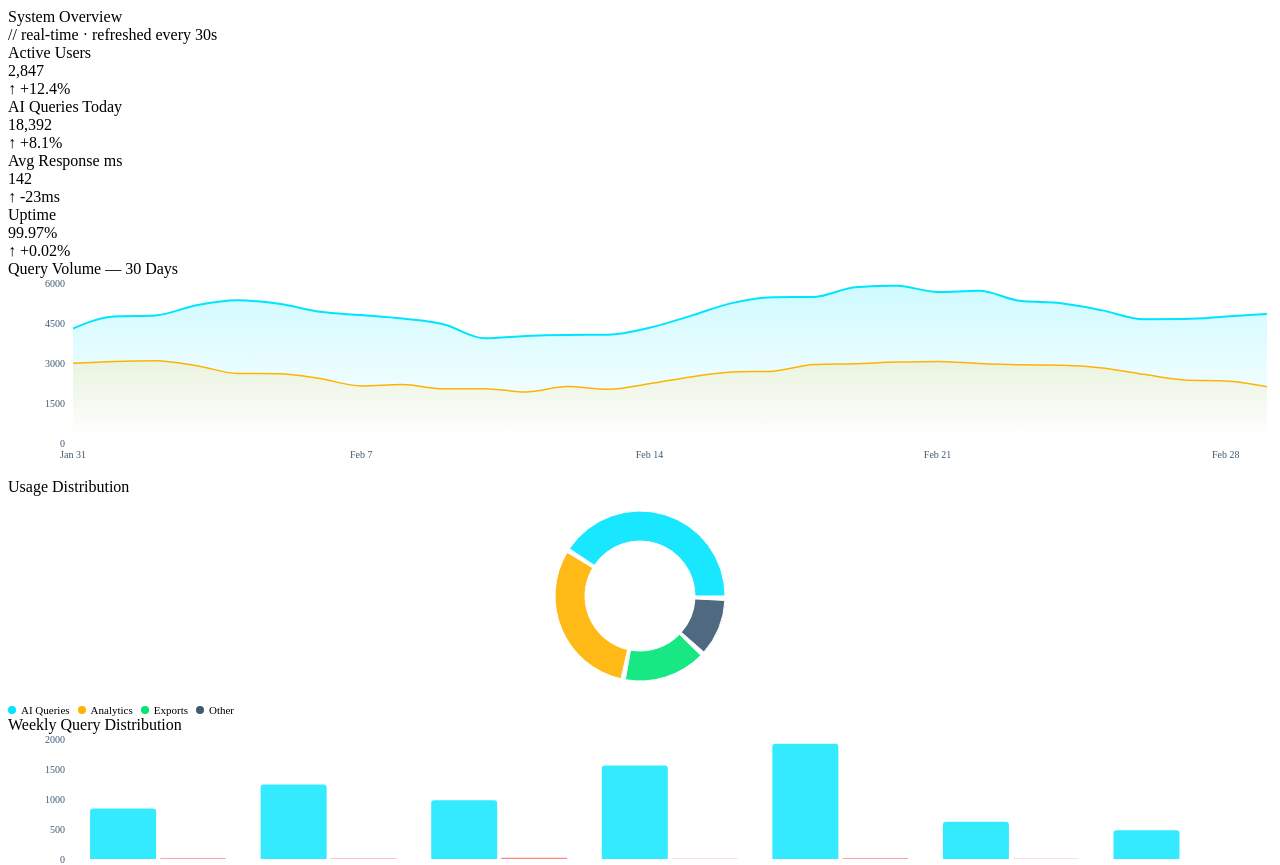
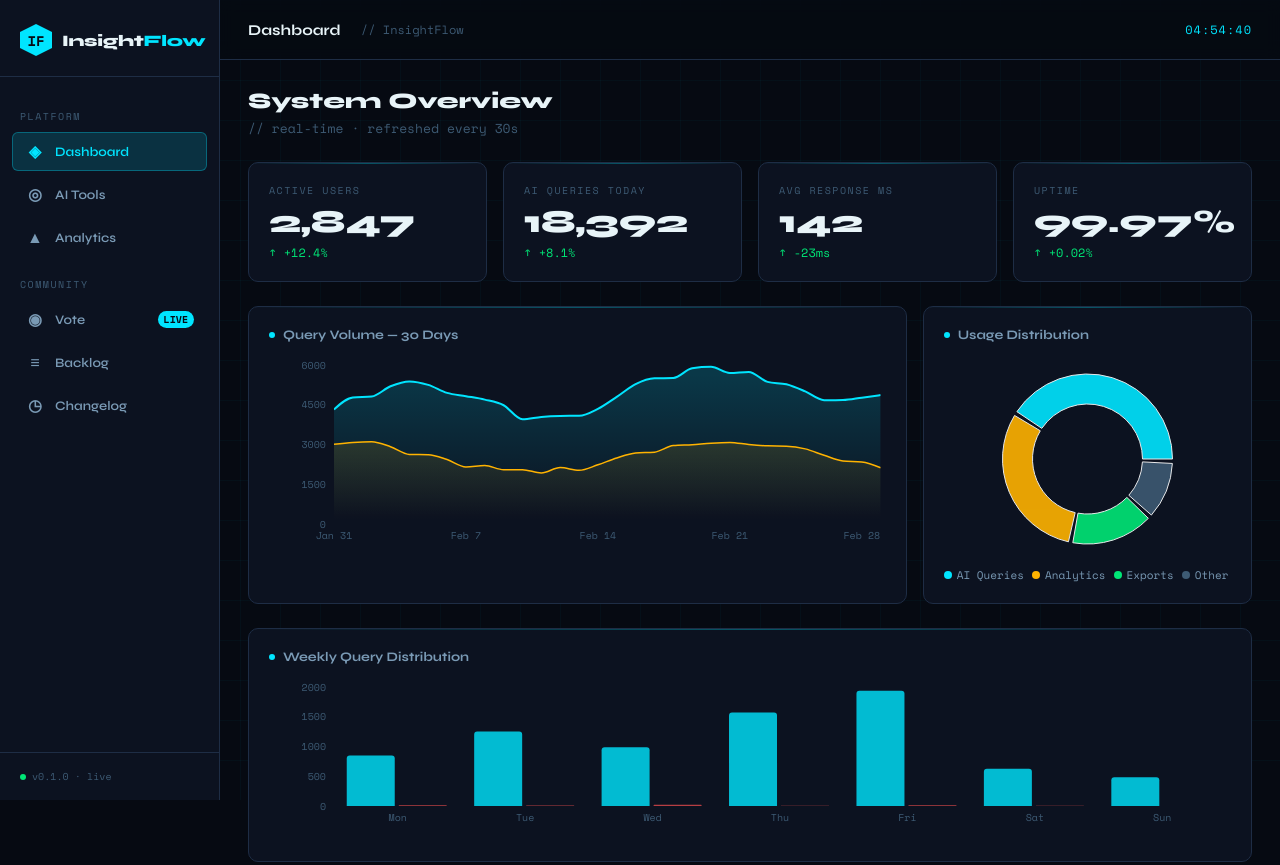
Before and after one commit to JaimejmJaime/insightflow, a Next.js app: page / in a window 1280 px wide. Shown: the top 865 px of the page. Built offline with nearby package versions, Linux system fonts and the light colour scheme.

Commit message:
Add main application layout with sidebar and clock

```diff
--- /dev/null
+++ b/pages/_app.js
@@ -0,0 +1,105 @@
+import '../styles/globals.css'
+import { useRouter } from 'next/router'
+import Link from 'next/link'
+import { useEffect, useState } from 'react'
+
+function Sidebar({ currentPath }) {
+  const navItems = [
+    { href: '/', icon: '◈', label: 'Dashboard' },
+    { href: '/ai-tools', icon: '◎', label: 'AI Tools' },
+    { href: '/analytics', icon: '▲', label: 'Analytics' },
+  ]
+  const systemItems = [
+    { href: '/survey', icon: '◉', label: 'Vote', badge: 'LIVE' },
+    { href: '/backlog', icon: '≡', label: 'Backlog' },
+    { href: '/changelog', icon: '◷', label: 'Changelog' },
+  ]
+
+  return (
+    <aside className="sidebar">
+      <div className="sidebar-logo">
+        <div className="logo-mark">
+          <div className="logo-icon">IF</div>
+          <div className="logo-text">Insight<span>Flow</span></div>
+        </div>
+      </div>
+
+      <nav className="sidebar-nav">
+        <div className="nav-label">Platform</div>
+        {navItems.map(item => (
+          <Link
+            key={item.href}
+            href={item.href}
+            className={`nav-link ${currentPath === item.href ? 'active' : ''}`}
+          >
+            <span className="nav-icon">{item.icon}</span>
+            <span>{item.label}</span>
+          </Link>
+        ))}
+
+        <div className="nav-label">Community</div>
+        {systemItems.map(item => (
+          <Link
+            key={item.href}
+            href={item.href}
+            className={`nav-link ${currentPath === item.href ? 'active' : ''}`}
+          >
+            <span className="nav-icon">{item.icon}</span>
+            <span>{item.label}</span>
+            {item.badge && <span className="nav-badge">{item.badge}</span>}
+          </Link>
+        ))}
+      </nav>
+
+      <div className="sidebar-footer">
+        <div className="version-tag">
+          <span className="status-dot"></span>
+          v0.1.0 · live
+        </div>
+      </div>
+    </aside>
+  )
+}
+
+function Clock() {
+  const [time, setTime] = useState('')
+  useEffect(() => {
+    const tick = () => setTime(new Date().toLocaleTimeString('en-US', { hour12: false }))
+    tick()
+    const id = setInterval(tick, 1000)
+    return () => clearInterval(id)
+  }, [])
+  return <span className="clock">{time}</span>
+}
+
+const PAGE_TITLES = {
+  '/': 'Dashboard',
+  '/ai-tools': 'AI Tools',
+  '/analytics': 'Analytics',
+  '/survey': 'Weekly Survey',
+  '/backlog': 'Feature Backlog',
+  '/changelog': 'Changelog',
+}
+
+export default function App({ Component, pageProps }) {
+  const router = useRouter()
+  const title = PAGE_TITLES[router.pathname] || 'InsightFlow'
+
+  return (
+    <div className="app-shell">
+      <Sidebar currentPath={router.pathname} />
+      <div className="main-content">
+        <header className="topbar">
+          <span className="topbar-title">{title}</span>
+          <span className="topbar-sub">// InsightFlow</span>
+          <div className="topbar-actions">
+            <Clock />
+          </div>
+        </header>
+        <main className="page-content">
+          <Component {...pageProps} />
+        </main>
+      </div>
+    </div>
+  )
+}
```
